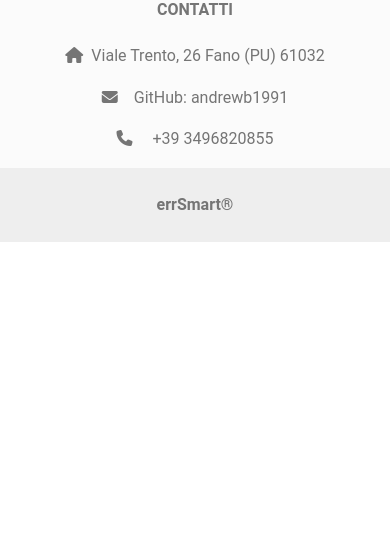
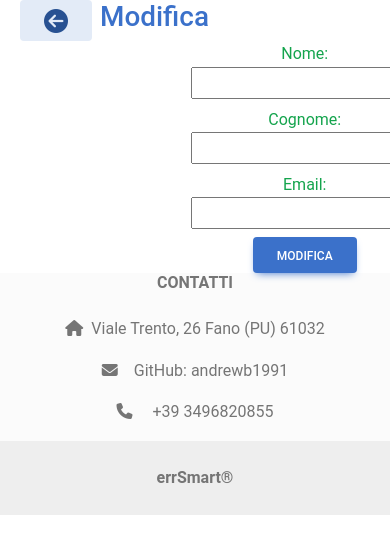
Before and after one commit to andrewb1991/capstone_project_fe, a React (Create React App) app: page /editemployee/1 in a window 390 px wide. Shown: the top 554 px of the page. Built offline with nearby package versions, Linux system fonts and the light colour scheme; no server answers.

Commit message:
form completati, manca il responsive

```diff
--- a/src/App.js
+++ b/src/App.js
@@ -22,6 +22,7 @@ import AccessoriList from "./views/products/AccessoriList";
 import TabletList from "./views/products/TabletList";
 import Profile from "./views/profile/Profile";
 import Footer from "./views/Footer";
+import EmployeeEditPage from "./views/employees/EmployeeEditPage"
 function App() {
   const location = useLocation();
 
@@ -52,6 +53,8 @@ function App() {
           <Route id="cart" element={<Cart/>}/>
           <Route path="/homeemployee" element={<HomeEmployee />} />
           <Route path="/manageemployess" element={<EmployeesList />} />
+          <Route path="/editemployee/:id" exact element={<EmployeeEditPage/>}/>
+
           <Route
             path="/manageproducts"
             exact
--- /dev/null
+++ b/src/views/employees/EmployeeEditPage.js
@@ -0,0 +1,137 @@
+import React from "react";
+import axios from "axios";
+import { useState, useEffect } from "react";
+import { useNavigate } from "react-router";
+import { useParams } from "react-router";
+import { confirmAlert } from "react-confirm-alert";
+import "react-confirm-alert/src/react-confirm-alert.css";
+import {
+  MDBBadge,
+  MDBBtn,
+  MDBTable,
+  MDBContainer,
+  MDBTableHead,
+  MDBTableBody,
+  MDBModal,
+  MDBModalDialog,
+  MDBModalContent,
+  MDBModalHeader,
+  MDBModalTitle,
+  MDBModalBody,
+  MDBModalFooter,
+  MDBRow,
+  MDBCol,
+  MDBInput,
+  MDBCheckbox,
+} from "mdb-react-ui-kit";
+import { FontAwesomeIcon } from "@fortawesome/react-fontawesome";
+const EmployeeEditPage = () => {
+  const [singleEmployee, setSingleEmployee] = useState(null)
+  const [editEmployeeForm, setEditEmployeeForm] = useState({});
+  const handleBackPage = () => {
+    navigate("/manageemployess");
+  };
+
+  const navigate = useNavigate();
+  const { id } = useParams();
+  console.log(id);
+
+  const getSingleEmployee = async () => {
+    const data = await fetch(`http://localhost:7070/auth/employees/${id}`)
+    const response = await data.json()
+    setSingleEmployee(response)
+    console.log(response)
+  }
+    useEffect(()=>{
+    getSingleEmployee()
+    },[])
+
+    const editEmployee = async (e, _id) => {
+      const editEmployee = {
+        name: editEmployeeForm.name,
+        surname: editEmployeeForm.surname,
+        email: editEmployeeForm.email,
+      };
+      await axios
+        .patch(`http://localhost:7070/auth/employees/${_id}`, editEmployee)
+        .then((response) => {
+          if (response.status === 200) {
+            alert("Dipendente modificato con successo!")
+            navigate("/manageemployess");
+          } else {
+            return alert("Invalid Product Form");
+          }
+        });
+    };
+
+    const editEmployeeSubmit = (_id, e) =>{
+      confirmAlert({
+        title: `Modifica`,
+        message: `Vuoi modificare il dipendente ${singleEmployee._id}?`,
+        className: "text-primary",
+        buttons: [
+          {
+            label: "Yes",
+            onClick: () => editEmployee(_id, e),
+          },
+          {
+            label: "No",
+            onClick: () => alert("Click No"),
+          },
+        ],
+      })
+      }
+
+
+  return (
+<>
+<div className="d-flex container align-content-between">        <MDBBtn
+          onClick={handleBackPage}
+          className="mx-2 text-xl-left"
+          color="secondary"
+        >
+          <i class="fa-solid fa-circle-arrow-left fa-2xl"></i>
+        </MDBBtn>
+        <h1 className="text-primary text-center">Modifica {singleEmployee && singleEmployee.name} {singleEmployee &&singleEmployee.surname}</h1>
+
+        </div>
+
+     <MDBContainer className="d-flex col-1">
+      <div>
+        <form>
+          <label className="text-success">
+          Nome:
+         <input className="mb-2 text-primary" type="text" defaultValue={singleEmployee && singleEmployee.name} onChange={(e) =>
+                setEditEmployeeForm({
+                  ...editEmployeeForm,
+                  name: e.target.value,
+                })
+              }/>
+              </label>
+              <label className="text-success">
+          Cognome:
+         <input className="mb-2 text-primary" type="text" defaultValue={singleEmployee && singleEmployee.surname} onChange={(e) =>
+                setEditEmployeeForm({
+                  ...editEmployeeForm,
+                  surname: e.target.value,
+                })
+              }/>
+              </label>
+              <label className="text-success">
+          Email:
+         <input className="mb-2 text-primary" type="text" defaultValue={singleEmployee && singleEmployee.email} onChange={(e) =>
+                setEditEmployeeForm({
+                  ...editEmployeeForm,
+                  email: e.target.value,
+                })
+              }/>
+              </label>
+        </form>
+        <MDBBtn onClick={(e) => editEmployeeSubmit(e, id)}>Modifica</MDBBtn>
+      </div>
+     </MDBContainer>
+
+    </>  )
+}
+
+export default EmployeeEditPage
--- a/src/views/employees/EmployeesList.js
+++ b/src/views/employees/EmployeesList.js
@@ -34,6 +34,27 @@ const EmployeesList = () => {
   const [fullscreenXlModal, setFullscreenXlModal] = useState(false);
   const toggleShow = () => setFullscreenXlModal(!fullscreenXlModal);
   const [newEmployeeForm, setNewEmployeeForm] = useState({});
+
+    const editSubmit = async (id, e) => {
+    e.preventDefault();
+    confirmAlert({
+      title: `Modifica`,
+      message: `Vuoi modificare il dipendente ${id}?`,
+      className: "text-primary",
+      buttons: [
+        {
+          label: "Yes",
+          onClick: () =>
+            navigate(`/editemployee/${id}`),
+        },
+        {
+          label: "No",
+          onClick: () => alert("Click No"),
+        },
+      ],
+    });
+  };
+
 
   const addNewEmployee = async (e) => {
     const newEmployee = {
@@ -241,7 +262,8 @@ const EmployeesList = () => {
                     </td>
                     <td>
                       {" "}
-                      <MDBBtn color='secondary' rounded size="sm">
+                      <MDBBtn color='secondary' rounded size="sm" onClick={(e)=>editSubmit(employee
+                        ._id, e)}>
                         <i class="fa-solid fa-pen-to-square fa-xl"></i>
                       </MDBBtn>
                     </td>
```
